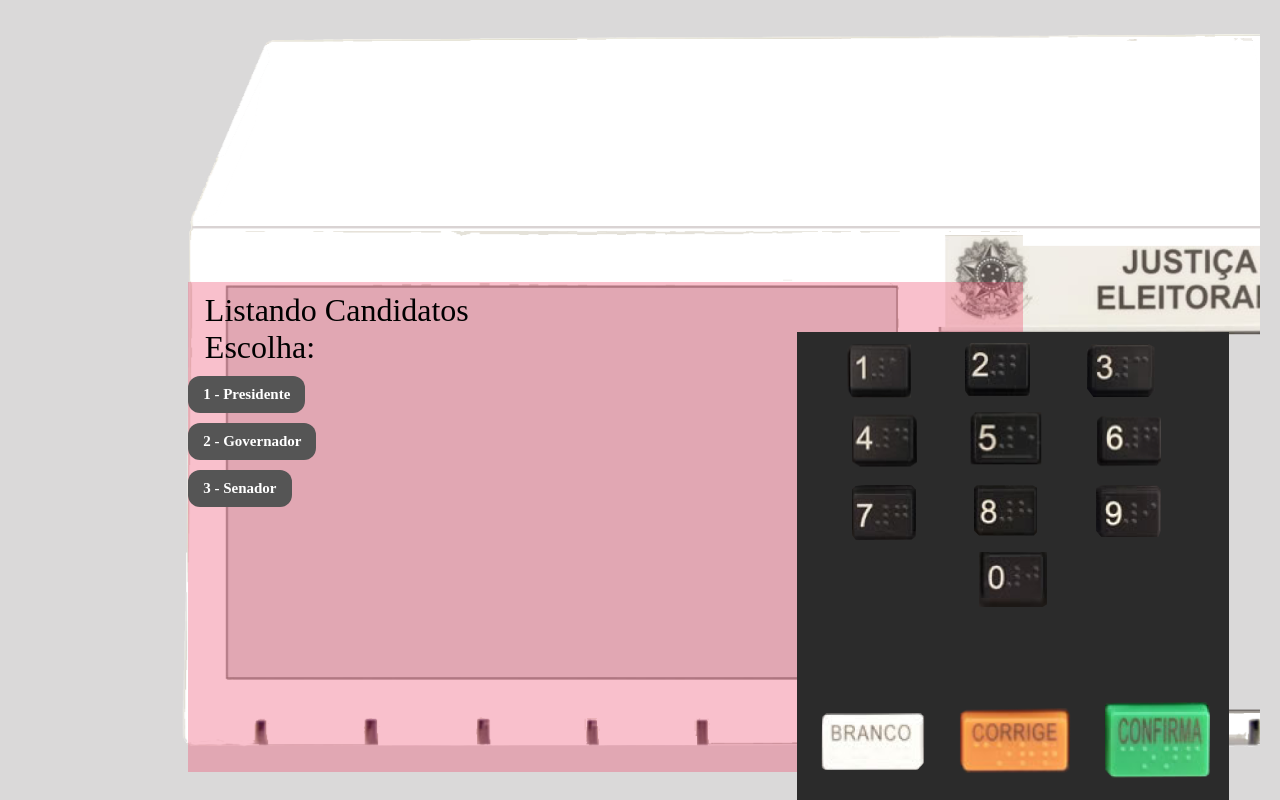
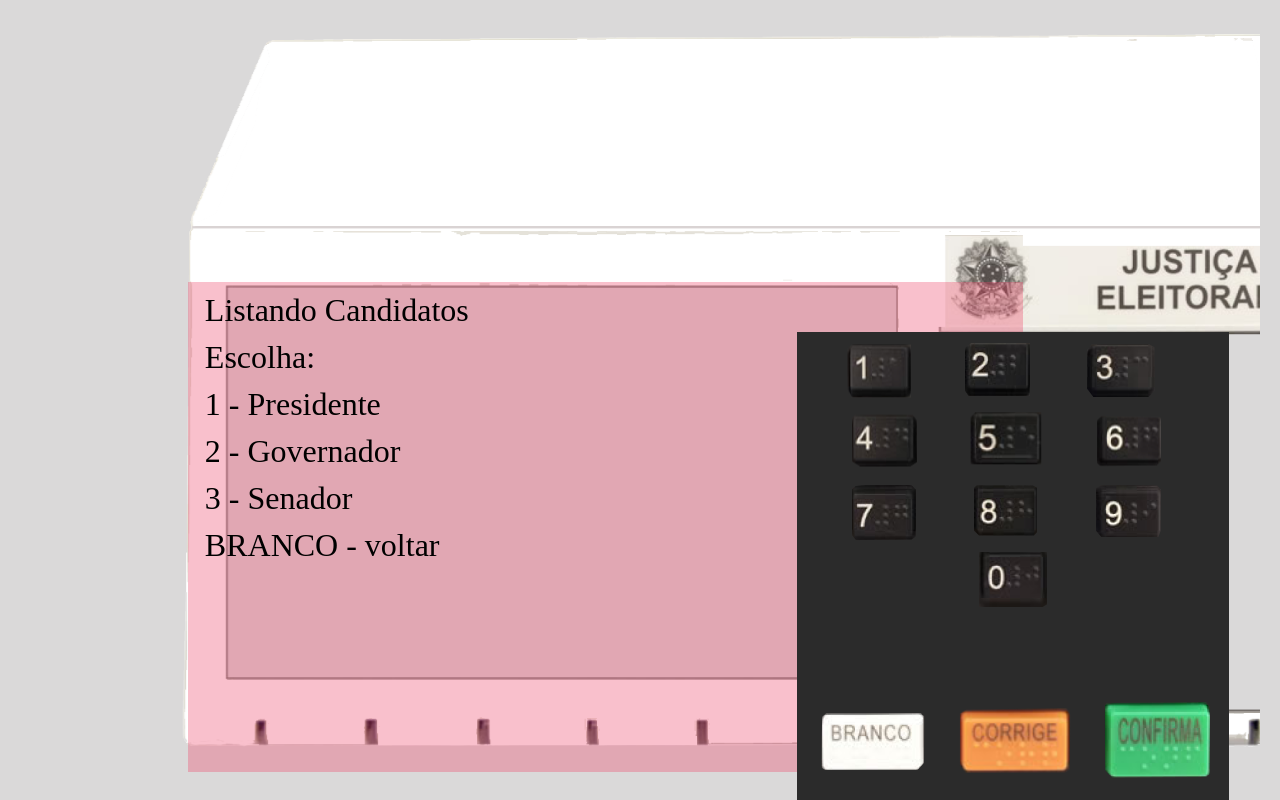
Before and after one commit to TEAM-UNSINGED/FRONTEND, a React (Create React App) app: page /list in a window 1280 px wide. Built offline with nearby package versions, Linux system fonts and the light colour scheme.

Commit message:
Feature: initial commit

```diff
--- a/src/components/InputContainer/index.tsx
+++ b/src/components/InputContainer/index.tsx
@@ -24,7 +24,6 @@ const InputContainer: React.FC = () => {
   const {addMessage} = useInput();
   return (
     <Container>
-
       <SetOf3>
         <input
           id="1"
--- a/src/pages/Landing/index.tsx
+++ b/src/pages/Landing/index.tsx
@@ -7,7 +7,7 @@ import { Container } from './styles';
 
 
 const Landing: React.FC = () => {
-  const {message} = useInput();
+  const {message, addMessage} = useInput();
   const history = useHistory();
   const [error, setError] = useState('');
 
@@ -16,6 +16,7 @@ const Landing: React.FC = () => {
       switch (message) {
 
         case '2': {
+          addMessage('');
           history.push('/list');
           break;
         }
@@ -25,7 +26,7 @@ const Landing: React.FC = () => {
         }
       }
     }
-  }, [message, history, setError]);
+  }, [message, history, setError, addMessage]);
 
 
   useEffect(() => {
--- a/src/pages/list/index.tsx
+++ b/src/pages/list/index.tsx
@@ -1,13 +1,52 @@
-import React from 'react';
+import React, {useEffect, useState} from 'react';
+import { useHistory } from "react-router-dom";
 
-import { Container, Button} from '../Landing/styles';
+import {useInput} from '../../hooks/input';
+
+import { Container } from '../Landing/styles';
+
 const List: React.FC = () => {
+  const {message, addMessage} = useInput();
+  const history = useHistory();
+  const [error, setError] = useState('');
+
+  useEffect(() => {
+    if(message !== ''){
+      switch (message) {
+
+        case 'B': {
+          addMessage('');
+          history.push('/');
+          break;
+        }
+
+        default: {
+          setError('OPÇÃO INVALIDA TENTE NOVAMENTE!');
+        }
+      }
+    }
+  }, [message, history, setError, addMessage]);
+
+
+  useEffect(() => {
+    const timer = setTimeout(() => {
+      setError('');
+    }, 5000);
+
+    return () => {
+      clearTimeout(timer);
+    };
+  }, [setError]);
+
   return (
     <Container>
-      <h1>Listando Candidatos <br></br> Escolha: </h1>
-      <Button>1 - Presidente</Button>
-      <Button>2 - Governador</Button>
-      <Button>3 - Senador</Button>
+      <h1>Listando Candidatos </h1>
+      <h1> Escolha: </h1>
+      <h1>1 - Presidente</h1>
+      <h1>2 - Governador</h1>
+      <h1>3 - Senador</h1>
+      <h1>BRANCO - voltar</h1>
+      <h2>{error}</h2>
     </Container>
   );
 };
```
